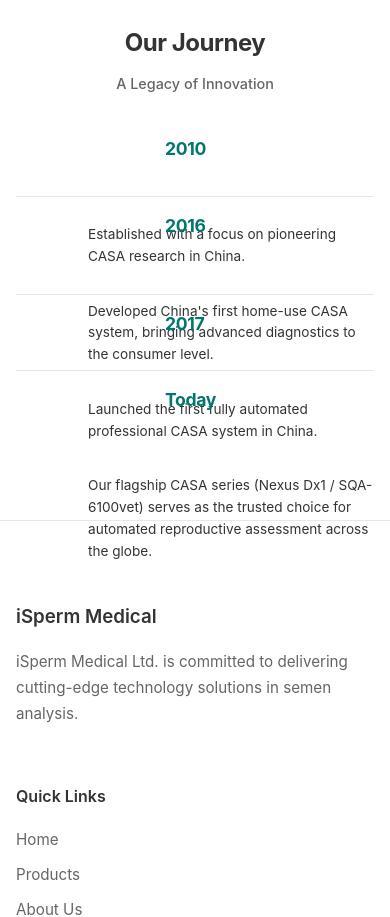
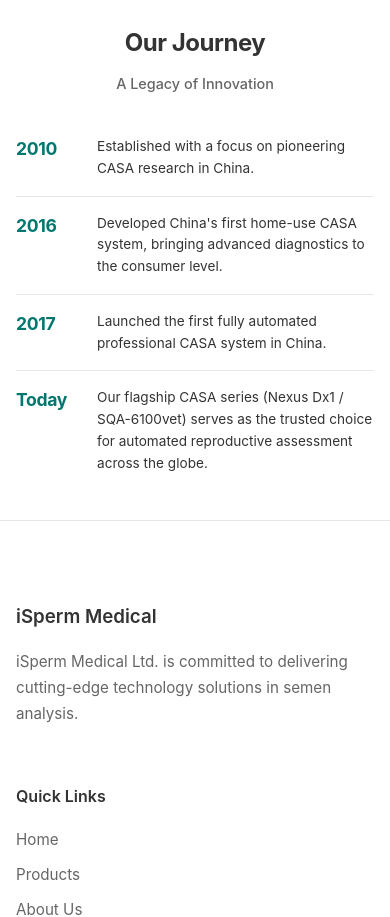
Before and after one commit to chanchiven/isperm-website, a Next.js app: page /en in a window 390 px wide. Shown: the part 4040-4957 px from the top of the page. Built offline with nearby package versions, Linux system fonts and the light colour scheme.

Commit message:
Update styles.css

```diff
--- a/styles.css
+++ b/styles.css
@@ -2134,7 +2134,7 @@
         min-height: auto;
         flex-direction: row;
         align-items: flex-start;
-        gap: 1rem;
+        gap: 1.25rem;
         justify-content: flex-start;
         margin-bottom: 0;
         width: 100%;
@@ -2172,14 +2172,19 @@
         padding: 0;
         text-align: left;
         order: 0;
-        position: relative;
+        position: relative !important;
         width: auto;
-        min-width: 70px;
+        min-width: 75px;
+        max-width: 75px;
         line-height: 1.5;
         word-wrap: break-word;
         overflow-wrap: break-word;
         display: block;
         flex-shrink: 0;
+        top: auto !important;
+        left: auto !important;
+        transform: none !important;
+        z-index: auto !important;
     }
 
     .timeline-content {
@@ -2188,8 +2193,12 @@
         order: 1;
         flex: 1;
         width: auto;
-        position: relative;
+        position: relative !important;
         display: block;
+        top: auto !important;
+        left: auto !important;
+        right: auto !important;
+        z-index: auto !important;
     }
 
     .timeline-content p {
@@ -2425,7 +2434,9 @@
         padding-right: 0 !important;
         margin-bottom: 0 !important;
         flex-direction: row !important;
-        gap: 0.75rem !important;
+        align-items: flex-start !important;
+        gap: 1rem !important;
+        justify-content: flex-start !important;
     }
 
     .timeline-item::before {
@@ -2444,19 +2455,36 @@
         font-size: 1.1rem !important;
         margin: 0 !important;
         padding: 0 !important;
-        min-width: 60px !important;
+        min-width: 65px !important;
+        max-width: 65px !important;
         line-height: 1.5 !important;
+        position: relative !important;
+        top: auto !important;
+        left: auto !important;
+        transform: none !important;
+        z-index: auto !important;
+        text-align: left !important;
+        order: 0 !important;
+        flex-shrink: 0 !important;
     }
 
     .timeline-content {
         padding: 0 !important;
         margin: 0 !important;
+        position: relative !important;
+        top: auto !important;
+        left: auto !important;
+        right: auto !important;
+        z-index: auto !important;
+        order: 1 !important;
+        flex: 1 !important;
     }
 
     .timeline-content p {
         font-size: 0.85rem !important;
         line-height: 1.6 !important;
         padding: 0 !important;
+        text-align: left !important;
     }
 }
 
```
